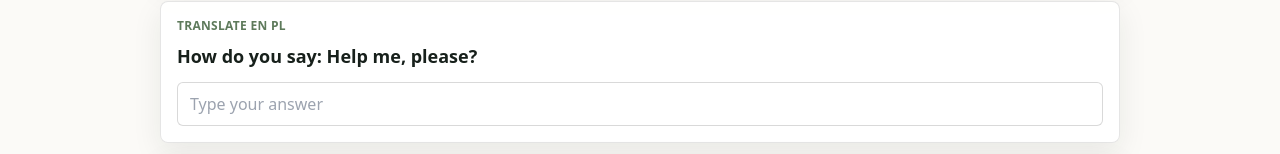
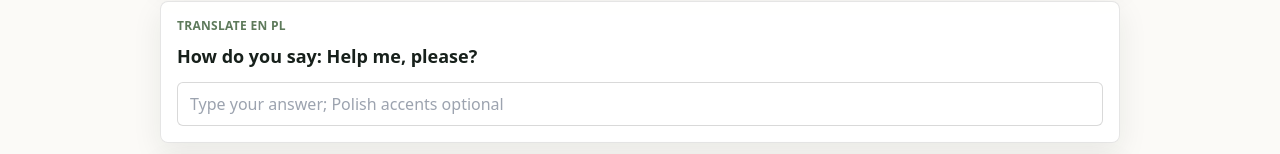
Before and after one commit to dutchsloot84/language-tutor, a Next.js app: page /quiz in a window 1280 px wide. Shown: the part 315-469 px from the top of the page. Built offline with nearby package versions, Linux system fonts and the light colour scheme.

Commit message:
Accept gender variants in quiz answers

```diff
--- a/app/quiz/page.tsx
+++ b/app/quiz/page.tsx
@@ -19,15 +19,35 @@ function normalizeAnswer(answer: string) {
   return answer
     .trim()
     .toLowerCase()
+    .normalize("NFD")
+    .replace(/[\u0300-\u036f]/g, "")
+    .replace(/ł/g, "l")
     .replace(/[.,?!]/g, "")
     .replace(/\s+/g, " ");
 }
 
 function isCorrectAnswer(question: QuizQuestion, answer: string) {
   const given = normalizeAnswer(answer);
-  const expected = normalizeAnswer(question.answer);
   if (!given) return false;
-  return given === expected;
+  const accepted = question.acceptedAnswers?.length ? question.acceptedAnswers : [question.answer];
+  return accepted.some((expected) => given === normalizeAnswer(expected));
+}
+
+function acceptedAnswerText(question: QuizQuestion) {
+  const accepted = question.acceptedAnswers?.length ? question.acceptedAnswers : [question.answer];
+  return Array.from(new Set(accepted)).join(" / ");
+}
+
+function answerVariantsForPhrase(phraseId: string) {
+  const phrase = phrases.find((item) => item.id === phraseId)!;
+  const sameMeaning = phrases.filter(
+    (item) =>
+      item.id !== phrase.id &&
+      item.en === phrase.en &&
+      item.category === phrase.category &&
+      item.tags.some((tag) => phrase.tags.includes(tag))
+  );
+  return [phrase.pl, ...sameMeaning.map((item) => item.pl)];
 }
 
 export default function QuizPage() {
@@ -44,8 +64,14 @@ export default function QuizPage() {
       return {
         id: `phrase-${phrase.id}`,
         type: index % 2 === 0 ? "translate-en-pl" : "translate-pl-en",
-        prompt: index % 2 === 0 ? `Say this in Polish: ${phrase.en}` : `Translate: ${phrase.pl}`,
-        answer: index % 2 === 0 ? phrase.pl : phrase.en
+        prompt:
+          index % 2 === 0 && answerVariantsForPhrase(phrase.id).length > 1
+            ? `Say this in Polish: ${phrase.en} (any natural gender form is accepted)`
+            : index % 2 === 0
+              ? `Say this in Polish: ${phrase.en}`
+              : `Translate: ${phrase.pl}`,
+        answer: index % 2 === 0 ? phrase.pl : phrase.en,
+        acceptedAnswers: index % 2 === 0 ? answerVariantsForPhrase(phrase.id) : [phrase.en]
       };
     });
     return [...lesson.quiz, ...translationQuestions];
@@ -185,12 +211,12 @@ export default function QuizPage() {
                   setAnswers((current) => ({ ...current, [question.id]: event.target.value }));
                   setResult(null);
                 }}
-                placeholder="Type your answer"
+                placeholder="Type your answer; Polish accents optional"
               />
             )}
             {result ? (
               <p className="mt-3 text-sm text-ink/65">
-                Answer: <span className="font-semibold text-ink">{question.answer}</span>
+                Accepted: <span className="font-semibold text-ink">{acceptedAnswerText(question)}</span>
               </p>
             ) : null}
           </article>
--- a/lib/types.ts
+++ b/lib/types.ts
@@ -39,6 +39,7 @@ export type QuizQuestion = {
   id: string;
   prompt: string;
   answer: string;
+  acceptedAnswers?: string[];
   choices?: string[];
   type: "multiple-choice" | "translate-pl-en" | "translate-en-pl" | "missing-word";
 };
```
